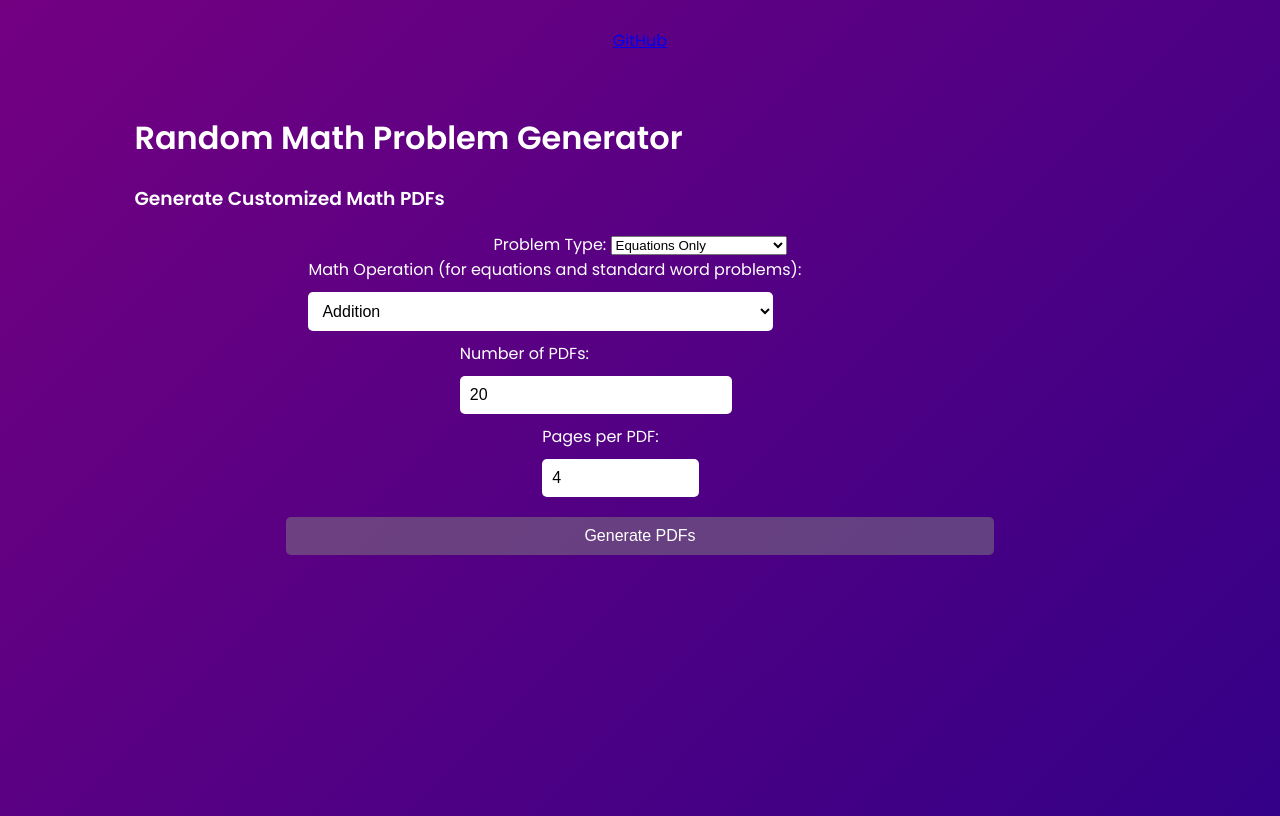
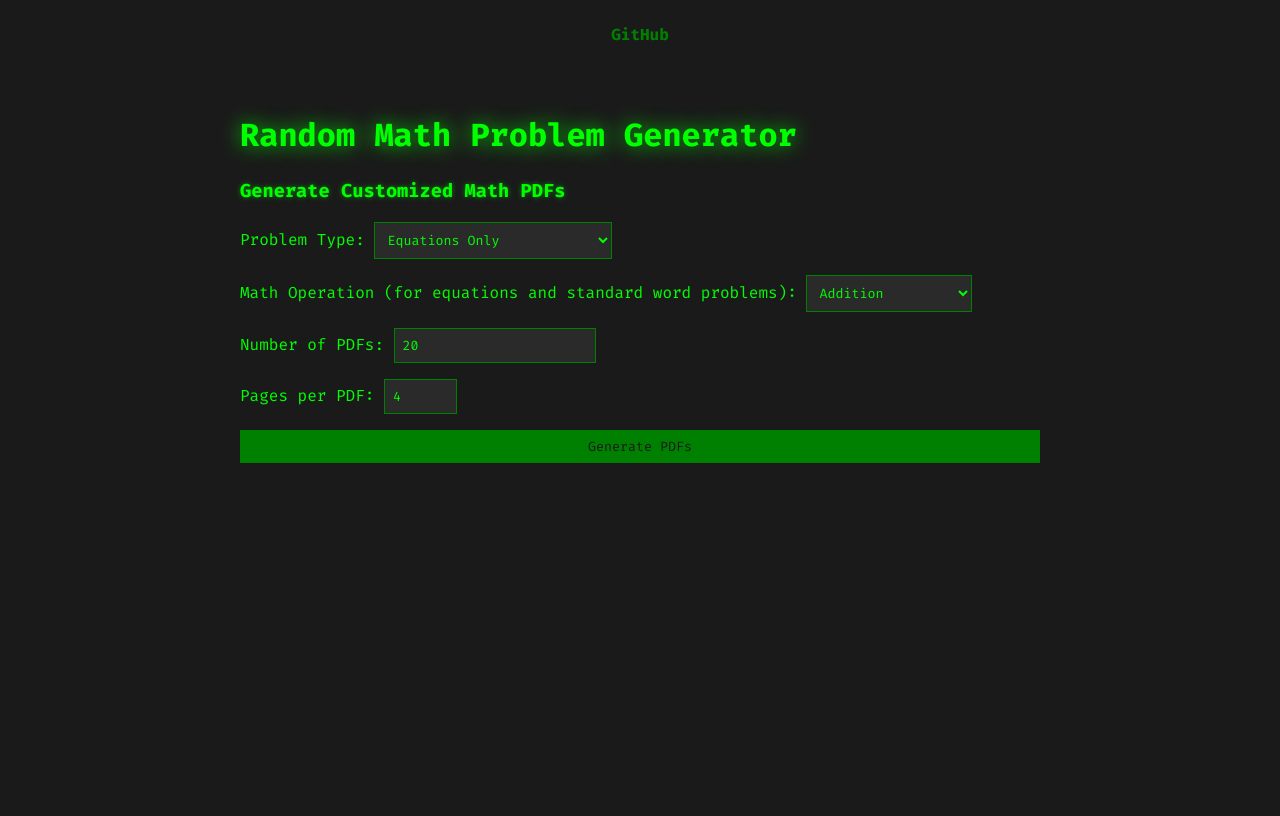
Before and after one commit to sankeer28/Math-PDF-Generator-Web, a plain HTML site: page index.html in a window 1280 px wide. Drawn offline with nearby package versions, Linux system fonts and the light colour scheme.

Commit message:
Update styles.css

```diff
--- a/styles.css
+++ b/styles.css
@@ -1,144 +1,143 @@
-@import url('https://fonts.googleapis.com/css2?family=Poppins:wght@400;500;600&display=swap');
+@import url('https://fonts.googleapis.com/css2?family=Fira+Code:wght@400;700&display=swap');
+
+:root {
+    --bg-color: #1a1a1a;
+    --text-color: #00ff00;
+    --accent-color: #008000;
+    --hover-color: #004d00;
+    --input-bg: #2a2a2a;
+}
 
 body {
-    font-family: 'Poppins', sans-serif;
-    height: 100vh;
-    background: linear-gradient(-45deg, darkblue, purple);
-    background-size: 200% 200%;
-    animation: gradient 5s ease infinite;
-    display: flex;
-    flex-direction: column;
-    align-items: center;
-    color: white;
+    background-color: var(--bg-color);
+    color: var(--text-color);
+    font-family: 'Fira Code', monospace;
+    transition: all 0.3s ease;
 }
 
-#navbar {
-    width: 100%;
-    padding: 11px 0;
-    text-align: center;
-    background-color: rgba(0, 0, 0, 0);
+.container {
+    max-width: 800px;
+    margin: 0 auto;
 }
 
-#github-link {
-    color: white;
-    background-color: rgb(128, 128, 128, 0.5);
-    border: none;
-    cursor: pointer;
-    text-decoration: none;
-    font-size: 20px;
-    transition: all 0.3s ease;
-    padding: 10px;
-    border-radius: 5px;
-    width: auto;
-    margin: 10px auto;
-    animation: pulse 2s infinite;
+nav {
+    background-color: none;
+    padding: 1rem;
+    display: flex; /* Use flexbox for alignment */
+    justify-content: center; /* Center the button */
 }
 
-#github-link:hover {
-    background-color: rgb(128, 128, 128, 0.7);
-    transform: scale(1.1);
-    box-shadow: 0px 4px 8px rgba(0, 0, 0, 0.2);
+nav a {
+    color: var(--accent-color);
+    font-weight: bold;
+    text-decoration: none;
+    transition: color 0.3s ease;
+    padding: 0.5rem 1rem;
+    border-radius: 5px;
 }
 
-#main-content {
-    display: flex;
-    justify-content: center;
-    align-items: center;
-    height: 100%;
+nav a:hover {
+    color: var(--text-color);
 }
 
-#container {
-    display: flex;
-    flex-direction: column;
-    justify-content: center;
-    align-items: center;
-    background-color: rgb(173, 216, 230, 0.2);
-    padding: 30px;
-    border-radius: 15px;
-    text-align: center;
-    box-shadow: 0px 4px 8px rgba(0, 0, 0, 0.2);
-
+main {
+    padding: 2rem;
 }
 
-#pdfForm {
-    display: flex;
-    flex-direction: column;
-    align-items: center;
+.bg-white {
+    background-color: var(--input-bg);
+    border: 1px solid var(--accent-color);
+    box-shadow: 0 0 20px rgba(0, 255, 0, 0.1);
 }
 
-#numPDFs, button {
-    width: 70%;
-    padding: 20px;
-    margin: 10px 10px 10px;
-    border-radius: 5px;
-    border: none;
+h1, h3, h4 {
+    color: var(--text-color);
+    text-shadow: 0 0 5px rgba(0, 255, 0, 0.5);
 }
 
-#numPDFs {
-    background-color: white;
-    font-size: 20px;
-    color: black;
+form {
+    display: grid;
+    gap: 1rem;
 }
 
-
-
-#numPages {
-    width: 20%;
-    padding: 10px;
-    margin: 10px 10px 10px;
-    border-radius: 5px;
-    border: none;
+label {
+    color: var(--text-color);
 }
 
-#numPages {
-    background-color: white;
-    font-size: 20px;
-    color: rgb(0, 0, 0);
+input, select {
+    background-color: var(--input-bg);
+    color: var(--text-color);
+    border: 1px solid var(--accent-color);
+    padding: 0.5rem;
+    font-family: 'Fira Code', monospace;
+    transition: all 0.3s ease;
+}
+
+input:focus, select:focus {
+    outline: none;
+    box-shadow: 0 0 5px var(--text-color);
 }
 
 button {
-    background-color: rgb(128, 128, 128, 0.5);
-    color: white;
+    background-color: var(--accent-color);
+    color: var(--bg-color);
+    border: none;
+    padding: 0.5rem 1rem;
     cursor: pointer;
-    font-size: 20px;
     transition: all 0.3s ease;
+    font-family: inherit; /* Remove the special font styling */
 }
 
 button:hover {
-    background-color: rgb(128, 128, 128, 0.7);
-    transform: scale(1.1);
-    box-shadow: 0px 4px 8px rgba(0, 0, 0, 0.2);
+    background-color: var(--hover-color);
+    box-shadow: 0 0 10px var(--text-color);
 }
 
-@keyframes gradient {
-    0% {background-position: 0% 50%;}
-    50% {background-position: 100% 50%;}
-    100% {background-position: 0% 50%;}
+#progress-message {
+    color: var(--accent-color);
 }
 
-.container {
-    width: 80%;
-    padding: 20px;
+ul {
+    list-style-type: none;
+    padding-left: 1rem;
 }
 
+li::before {
+    content: '> ';
+    color: var(--accent-color);
+}
 
-@media only screen and (max-width: 600px) {
-    .container {
-        width: 100%;
-        padding: 10px;
+@keyframes glow {
+    0% {
+        text-shadow: 0 0 5px rgba(0, 255, 0, 0.5);
+    }
+    50% {
+        text-shadow: 0 0 20px rgba(0, 255, 0, 0.8);
+    }
+    100% {
+        text-shadow: 0 0 5px rgba(0, 255, 0, 0.5);
     }
 }
 
-#operation, #numPDFs, #numPages, button {
-    width: 70%;
-    padding: 10px;
-    margin: 10px 0;
-    border-radius: 5px;
-    border: none;
-    font-size: 16px;
+h1 {
+    animation: glow 2s infinite;
 }
 
-#operation, #numPDFs, #numPages {
-    background-color: white;
-    color: black;
+@keyframes fadeIn {
+    from {
+        opacity: 0;
+    }
+    to {
+        opacity: 1;
+    }
 }
+
+main > div {
+    animation: fadeIn 1s ease-out;
+}
+
+@media (max-width: 600px) {
+    form {
+        grid-template-columns: 1fr;
+    }
+}
```
